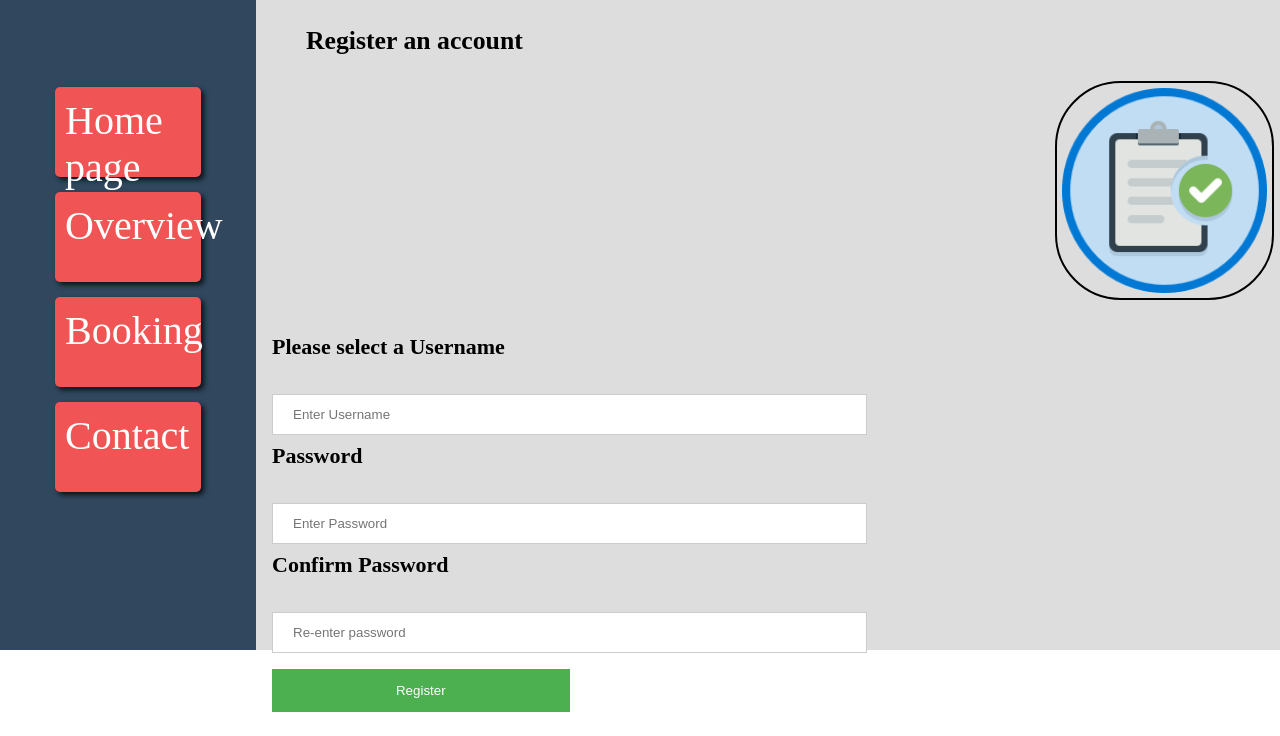
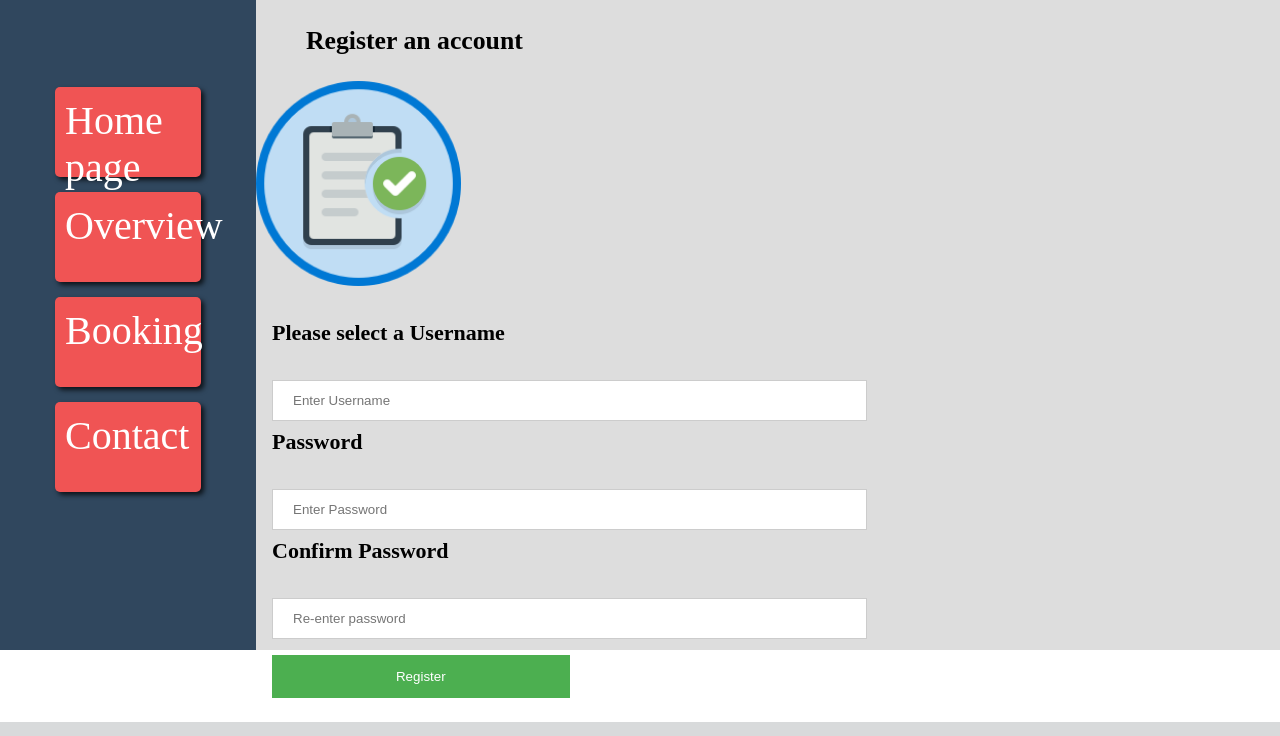
Before and after one commit to TslEdv/WebTechologies-Project, a PHP site: page /register.html in a window 1280 px wide. Shown: the part 150-886 px from the top of the page. Run offline with PHP 8.4, Linux system fonts and the light colour scheme; some web fonts are replaced.

```diff
--- a/styles/main.css
+++ b/styles/main.css
@@ -110,7 +110,7 @@ label, input {
     margin-right: 20px;
     float: left;
 }
-img{
+.images img{
     margin-left: 78%;
     border: 2px solid currentColor;
     border-radius: 10px;
```
